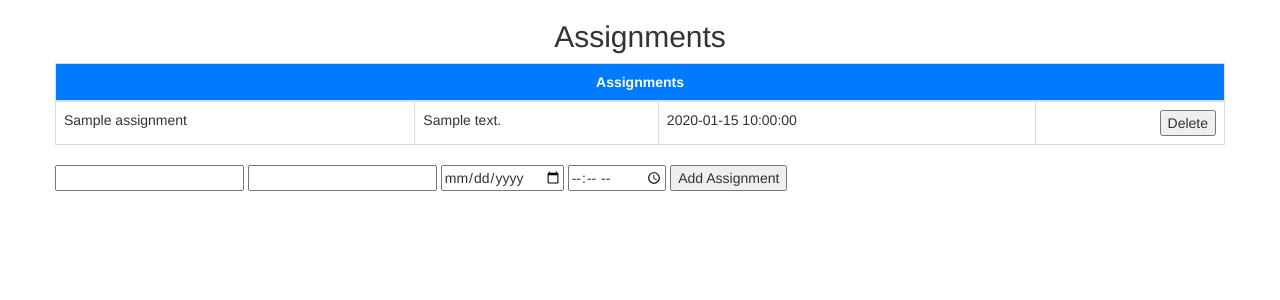
After one commit to BrodyBanner/3155-final-project, a Flask app: page /assignment in a window 1280 px wide. The commit adds this page. Shown: the top 300 px of the page. Run offline with Flask 3, Linux system fonts and the light colour scheme; a user stored in the database is signed in; tables that the repository leaves empty hold one stand-in row (values such as "Sample post"); some libraries are stand-ins or nearby versions.

Commit message:
ver 0.23: Dedicated assignments page, assignment deletion implemented

```diff
--- a/app.py
+++ b/app.py
@@ -122,36 +122,83 @@ def day(month, day):
         db.extract('day', Assignment.due) == day
     ).order_by(Assignment.due).all()
 
-    if request.method == 'POST':
-        assignment_title = request.form['title']
-        assignment_description = request.form['description']
-
-        # datetime config
-        assignment_dueTime = request.form['time']
-        due_time = datetime.strptime(assignment_dueTime, '%H:%M').time()
-        month = int(request.view_args['month'])
-        day = int(request.view_args['day'])
-        due_datetime = datetime(datetime.now().year, month, day, due_time.hour, due_time.minute)
-
-        new_assignment = Assignment(title=assignment_title, due=due_datetime, desc=assignment_description, student_id=current_user.id)
-
-        try:
-            db.session.add(new_assignment)
-            db.session.commit()
-            return redirect(url_for('day', month=month, day=day))
-        except Exception as e:
-            print(e)
-            return 'failed to add assignment'
-    else:
-        return render_template('day.html', month_name=month_name, day_name=day_name, day=day, assignments=assignments)
-
-    return render_template('day.html', month_name=month_name, day_name=day_name, day=day, assignments=assignments)
+    return render_template('day.html', month_name=month_name, day_name=day_name, day=day, month=month, assignments=assignments)
 
 @app.route('/year')
 @login_required
 def year():
     months = {i: calendar.month_name[i] for i in range(1, 13)}
     return render_template('year.html', months=months)
+
+@app.route('/assignment')
+@login_required
+def assignment():
+    assignments = Assignment.query.order_by(Assignment.due).all()
+
+    return render_template('assignment.html', assignments=assignments)
+
+@app.route('/add', methods=['POST'])
+def add_assignment():
+    assignment_title = request.form['title']
+    assignment_description = request.form['description']
+
+    # Datetime conversion
+    assignment_date = request.form['date']
+    assignment_time = request.form['time']
+    try:
+        date_obj = datetime.strptime(assignment_date, '%Y-%m-%d')
+        time_obj = datetime.strptime(assignment_time, '%H:%M')
+        assignment_datetime = datetime(
+            date_obj.year,
+            date_obj.month,
+            date_obj.day,
+            time_obj.hour,
+            time_obj.minute
+        )
+
+
+
+        new_assignment = Assignment(title=assignment_title, due=assignment_datetime, desc=assignment_description, student_id=current_user.id)
+
+        try:
+            db.session.add(new_assignment)
+            db.session.commit()
+            return redirect('/assignment')
+        except Exception as e:
+            print(e)
+            return 'Failed to add assignment.'
+    except:
+        date_obj = datetime.strptime(assignment_date, '%m-%d')
+        time_obj = datetime.strptime(assignment_time, '%H:%M')
+        assignment_datetime = datetime(
+            datetime.now().year,
+            date_obj.month,
+            date_obj.day,
+            time_obj.hour,
+            time_obj.minute
+        )
+
+        new_assignment = Assignment(title=assignment_title, due=assignment_datetime, desc=assignment_description, student_id=current_user.id)
+
+        try:
+            db.session.add(new_assignment)
+            db.session.commit()
+            return redirect(url_for('day', month=date_obj.month, day=date_obj.day))
+        except Exception as e:
+            print(e)
+            return 'Failed to add assignment.'
+
+
+@app.route('/delete', methods=['POST'])
+def delete_assignment():
+    assignment_id = request.form['assignment_id']
+    try:
+        db.session.delete(Assignment.query.get(assignment_id))
+        db.session.commit()
+        return redirect('/assignment')
+    except Exception as e:
+        print(e)
+        return 'Failed to delete assignment.'
 
 def create_db():
     with app.app_context():
--- /dev/null
+++ b/templates/assignment.html
@@ -0,0 +1,49 @@
+{% extends "bootstrap/base.html" %}
+
+{% block title %}
+QuickCal | Assignments
+{% endblock %}
+
+{% block content %}
+<div class="container mt-5">
+    <div class="row">
+        <div class="col">
+          <h2 class="text-center">Assignments</h2>
+        </div>
+      </div>
+      <div class="row">
+        <div class="col">
+            <table class="table table-bordered">
+                <thead>
+                    <tr>
+                        <th colspan="4" scope="col" style="background-color: #007bff; color: #fff; text-align: center;">Assignments</th>
+                    </tr>
+                </thead>
+                <tbody>
+                    {% for assignment in assignments %}
+                    <tr>
+                        <td>{{ assignment.title }}</td>
+                        <td>{{ assignment.desc}}</td>
+                        <td>{{ assignment.due }}</td>
+                        <td class="text-right">
+                            <form method="POST" action="/delete">
+                                <input type="hidden" name="assignment_id" value="{{ assignment.id }}">
+                                <input type="submit" value="Delete">
+                            </form>
+                        </td>
+                    </tr>
+                    {% endfor %}
+                </tbody>
+            </table>
+
+            <form method="POST" action="/add">
+                <input type="text" name="title" id="title">
+                <input type="text" name="description" id="description">
+                <input type="date" name="date" id="date">
+                <input type="time" name="time" id="time">
+                <input type="submit" value="Add Assignment">
+            </form>
+        </div>
+    </div>
+</div>
+{% endblock %}
--- a/templates/day.html
+++ b/templates/day.html
@@ -30,10 +30,11 @@ QuickCal | {{ month_name }} {{ day }}
               </tbody>
           </table>
 
-          <form method="POST">
+          <form method="POST" action="/add">
             <input type="text" name="title" id="title">
             <input type="text" name="description" id="description">
             <input type="time" name="time" id="time">
+            <input hidden="date" name="date" id="date" value="{{ month }}-{{ day }}">
             <input type="submit" value="Add Assignment">
           </form>
       </div>
```
